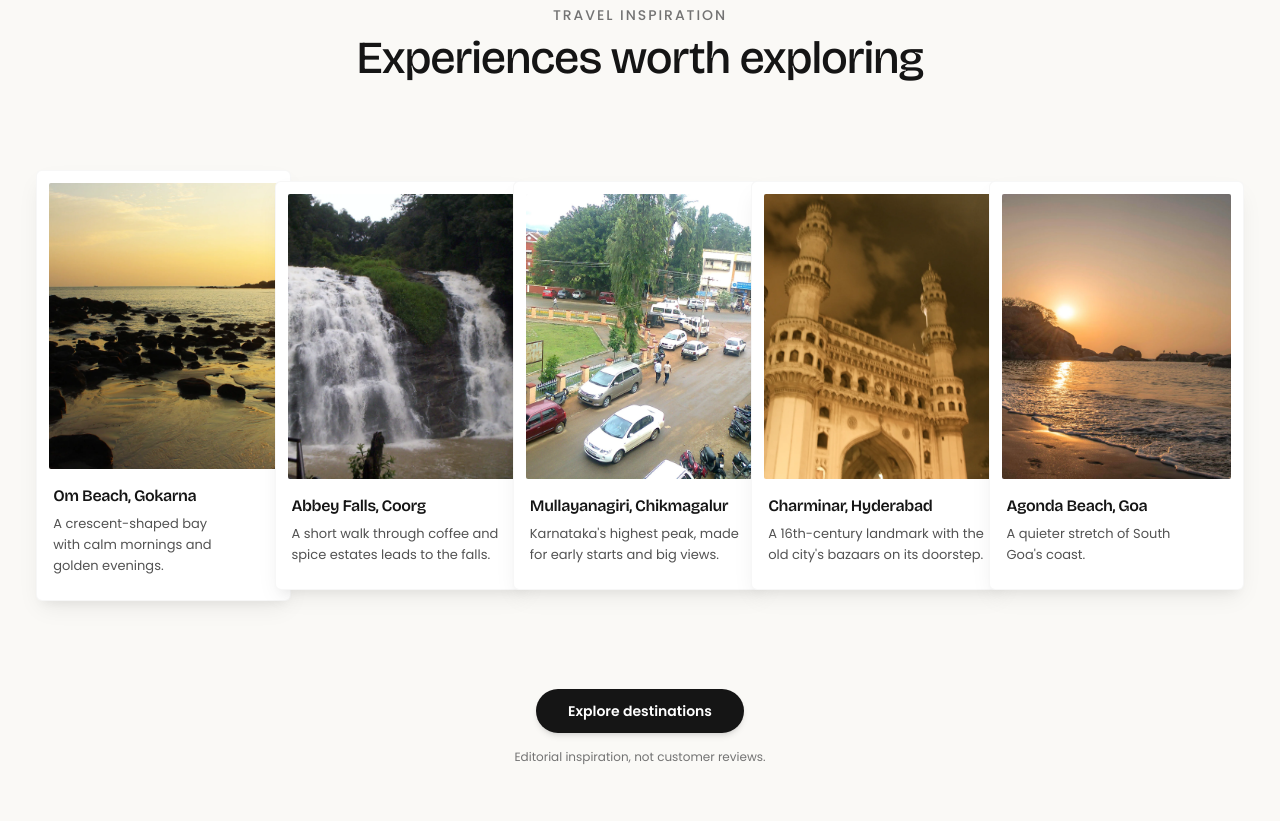
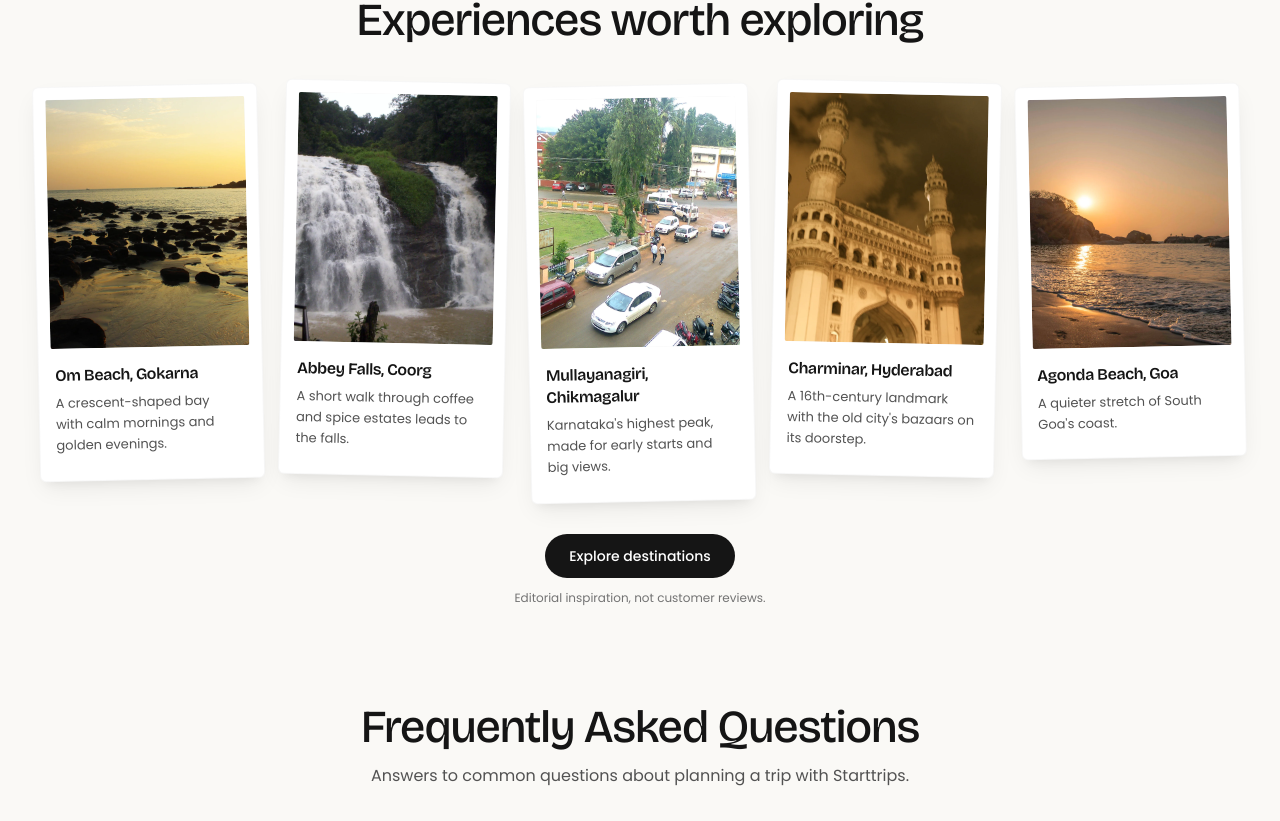
Before and after one commit to hriksinha1/Trip, a React (Vite) app: page / in a window 1280 px wide. Shown: the part 3699-4520 px from the top of the page. Built offline with nearby package versions, Linux system fonts and the light colour scheme.

Commit message:
Polish Starttrips src/components/sections/TravelerStories.tsx

```diff
--- a/src/components/sections/TravelerStories.tsx
+++ b/src/components/sections/TravelerStories.tsx
@@ -6,78 +6,44 @@ import { editorialStories } from "../../data/stories";
 
 export const TravelerStories: React.FC = () => {
   const scrollToDestinations = () => {
-    const el = document.getElementById("destinations");
-    if (el) el.scrollIntoView({ behavior: "smooth" });
+    document.getElementById("destinations")?.scrollIntoView({ behavior: "smooth" });
   };
 
   return (
-    <section
-      id="stories"
-      aria-labelledby="experiences-heading"
-      className="w-full py-16 sm:py-24 overflow-x-clip scroll-mt-20"
-    >
+    <section id="stories" aria-labelledby="experiences-heading" className="section w-full overflow-x-clip">
       <div data-shell className="shell">
-        {/* Section Heading */}
         <SectionHeading
           id="experiences-heading"
           eyebrow="Travel inspiration"
           title="Experiences worth exploring"
-          className="mb-12 sm:mb-16"
+          className="section-heading-gap"
         />
 
-        {/* Desktop Overlapping Composition (xl: >=1280px) */}
-        <div className="hidden xl:flex items-center justify-center -space-x-4 max-w-[1400px] mx-auto py-6">
-          {editorialStories.map((story) => (
+        <div className="hidden xl:grid grid-cols-5 items-start gap-[var(--card-gap)]">
+          {editorialStories.map((story, index) => (
             <div
               key={story.id}
-              className="flex-1 min-w-0 max-w-[300px] shrink-0 transition-all duration-300"
+              className="min-w-0 transition-transform duration-300"
+              style={{ transform: `rotate(${index % 2 === 0 ? -1.2 : 1.2}deg) translateY(${index % 2 === 0 ? 4 : 0}px)` }}
             >
-              <PolaroidCard
-                place={story.place}
-                caption={story.caption}
-                imageId={story.imageId}
-                rotationDesktop={story.rotationDesktop}
-                offsetDesktop={story.offsetDesktop}
-              />
+              <PolaroidCard place={story.place} caption={story.caption} imageId={story.imageId} />
             </div>
           ))}
         </div>
 
-        {/* Mobile & Tablet Scroll-snap Carousel (<1280px) */}
-        <div
-          tabIndex={0}
-          aria-label="Experiences carousel"
-          className="xl:hidden flex gap-4 overflow-x-auto snap-x snap-mandatory no-scrollbar pb-4 focus-visible:outline-none focus-visible:ring-2 focus-visible:ring-[#151515] rounded-xl"
-        >
+        <div tabIndex={0} aria-label="Travel inspiration carousel" className="xl:hidden flex gap-4 overflow-x-auto snap-x snap-mandatory no-scrollbar pb-4 focus-visible:outline-none focus-visible:ring-2 focus-visible:ring-[#151515] rounded-xl">
           {editorialStories.map((story) => (
-            <div
-              key={story.id}
-              className="snap-start shrink-0 w-[72vw] sm:w-[44vw]"
-            >
-              <PolaroidCard
-                place={story.place}
-                caption={story.caption}
-                imageId={story.imageId}
-                rotationDesktop="rotate-0"
-                offsetDesktop="translate-y-0"
-              />
+            <div key={story.id} className="snap-start shrink-0 w-[72vw] sm:w-[44vw]">
+              <PolaroidCard place={story.place} caption={story.caption} imageId={story.imageId} rotationDesktop="rotate-0" offsetDesktop="translate-y-0" />
             </div>
           ))}
         </div>
 
-        {/* Action Button & Honest Footnote */}
-        <div className="mt-12 sm:mt-16 flex flex-col items-center">
-          <Button
-            variant="primary"
-            size="md"
-            onClick={scrollToDestinations}
-            className="px-8 py-3 font-semibold text-xs sm:text-sm shadow-md"
-          >
+        <div className="mt-7 sm:mt-9 flex flex-col items-center">
+          <Button variant="primary" size="md" onClick={scrollToDestinations}>
             Explore destinations
           </Button>
-          <p className="mt-4 text-xs text-neutral-500">
-            Editorial inspiration, not customer reviews.
-          </p>
+          <p className="mt-3 text-xs text-neutral-500">Editorial inspiration, not customer reviews.</p>
         </div>
       </div>
     </section>
```
